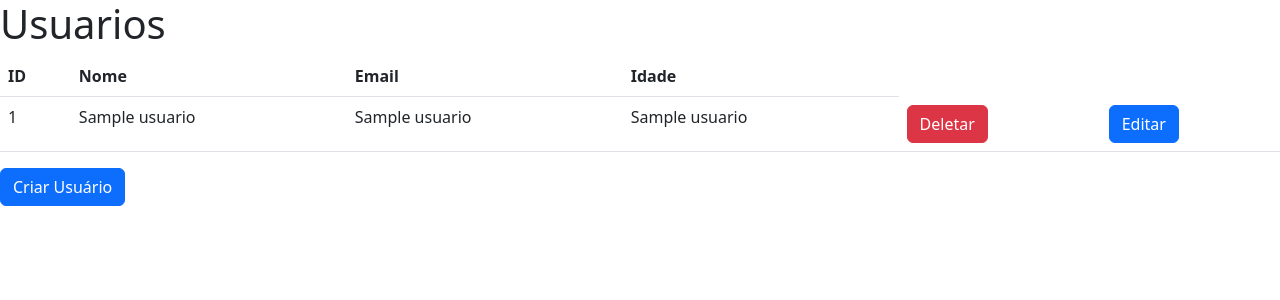
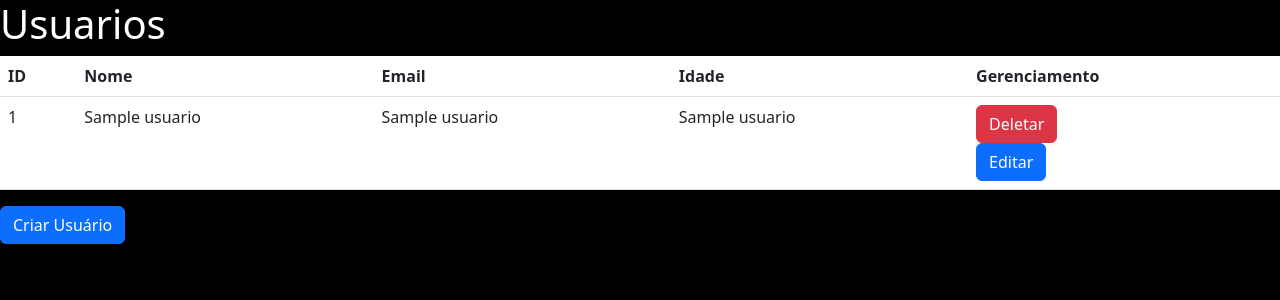
Before and after one commit to R4PTOR-C/Flask_CRUD, a Flask app: page / in a window 1280 px wide. Shown: the top 300 px of the page. Run offline with Flask 3, Linux system fonts and the light colour scheme; a database or web service that is not in the repository returns one stand-in record (values such as "Sample title"); some libraries are stand-ins or nearby versions.

Commit message:
mudanças de design

```diff
--- a/templates/index.html
+++ b/templates/index.html
@@ -4,9 +4,13 @@
     <title>Flask</title>
     <link href="https://cdn.jsdelivr.net/npm/bootstrap@5.3.0/dist/css/bootstrap.min.css" rel="stylesheet" integrity="sha384-9ndCyUaIbzAi2FUVXJi0CjmCapSmO7SnpJef0486qhLnuZ2cdeRhO02iuK6FUUVM" crossorigin="anonymous">
 </head>
-
+<style>
+    body{
+        background-color: black;
+    }
+</style>
 <body>
-    <h1>Usuarios</h1>
+    <h1 style="color: white">Usuarios</h1>
     <table class="table">
         <thead>
             <tr>
@@ -14,6 +18,7 @@
                 <th>Nome</th>
                 <th>Email</th>
                 <th>Idade</th>
+                <th>Gerenciamento</th>
             </tr>
         </thead>
         <tbody>
@@ -28,10 +33,9 @@
                 <input type="hidden" name="_method" value="DELETE">
                 <button type="submit" class="btn btn-danger">Deletar</button>
             </form>
-        </td>
-        <td>
             <a href="{{ url_for('editar_usuario', id=row[0]) }}" class="btn btn-primary">Editar</a>
         </td>
+
     </tr>
     {% endfor %}
 </tbody>
```
